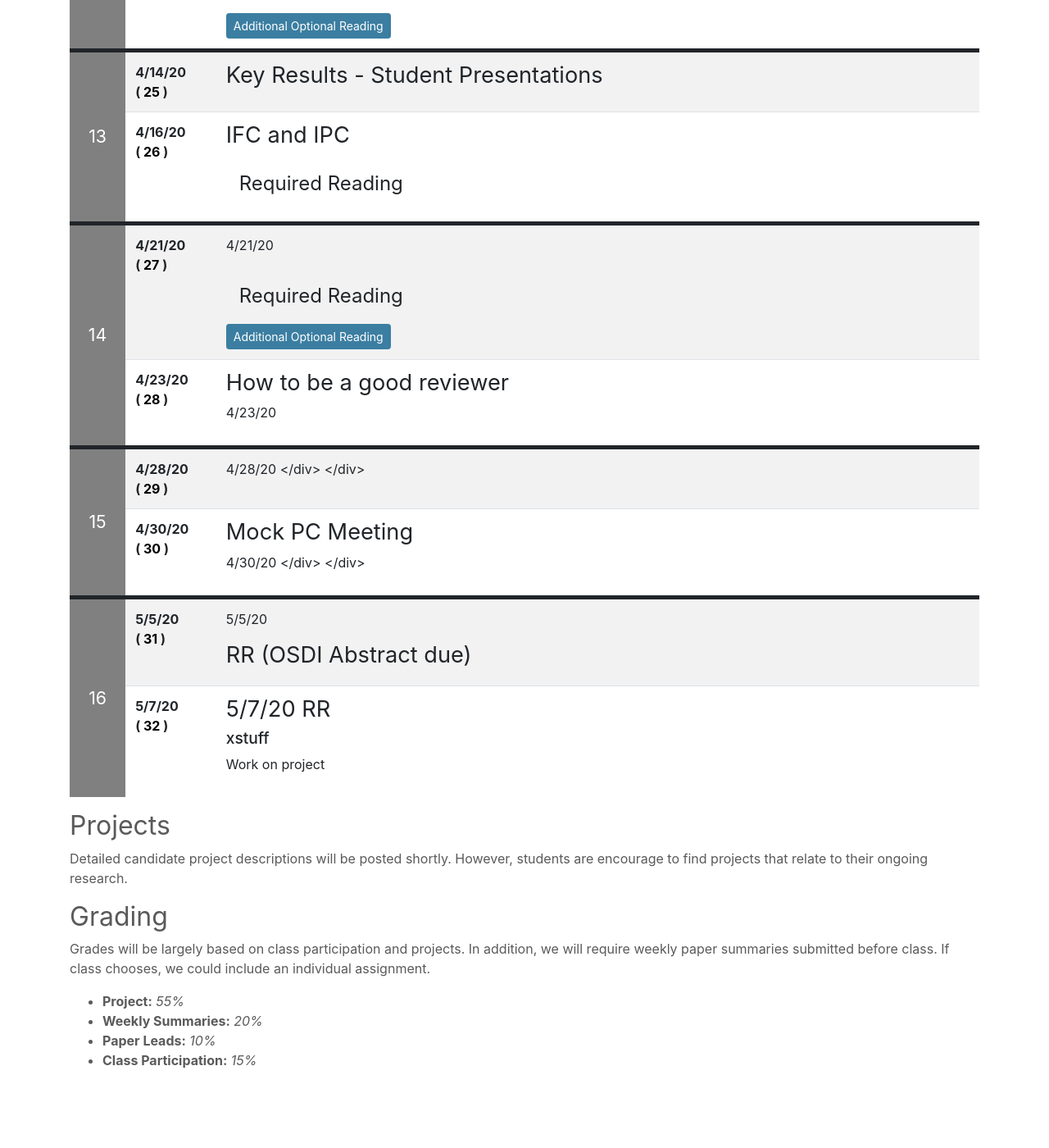
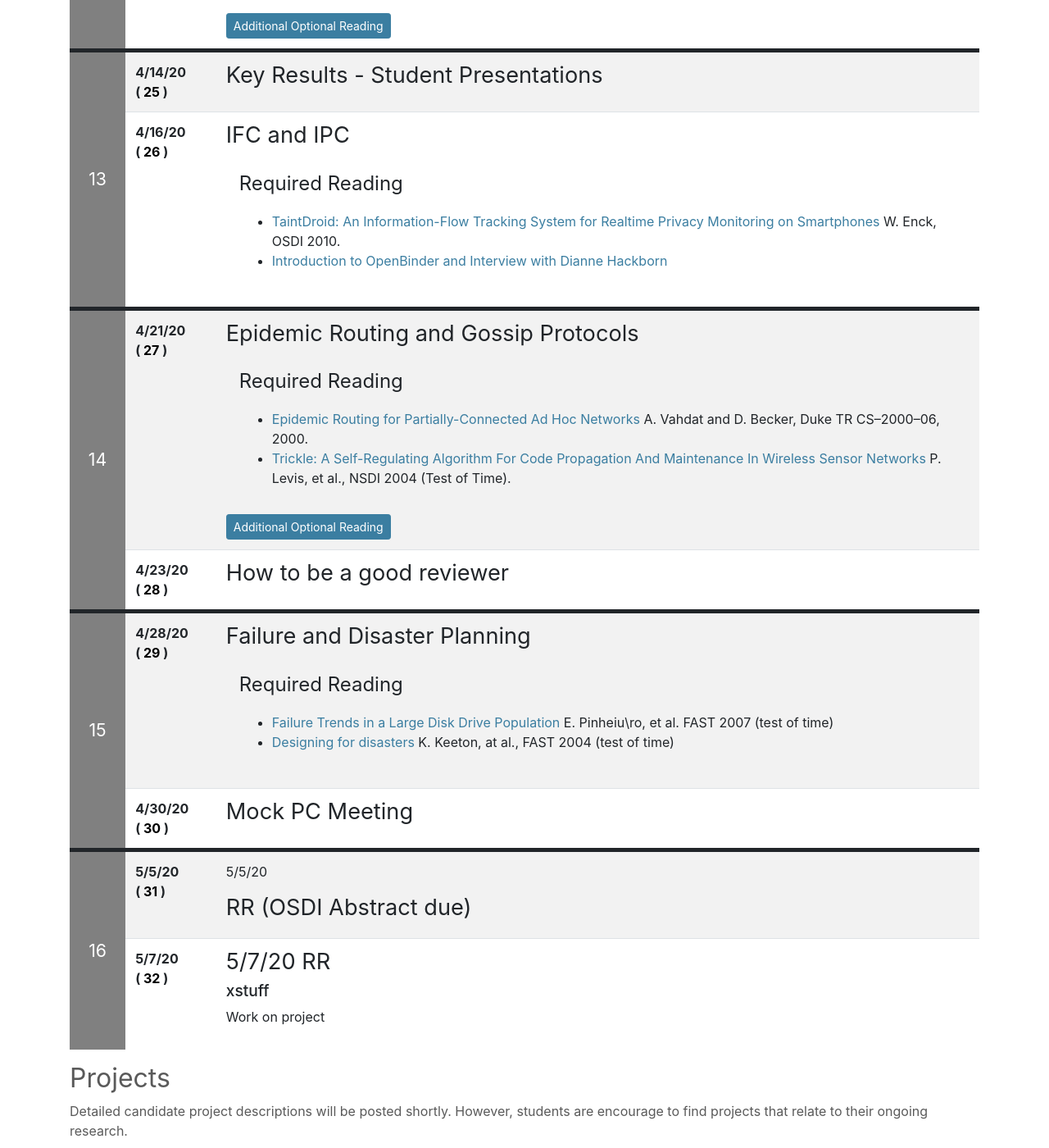
Before and after one commit to deculler/cs262b-sp20, a Jekyll site: the page built from index.md, in a window 1280 px wide and 1400 px high, scrolled down 7219 px. Shown: the whole window at 82% size. Built offline with Jekyll 4.4.1, drawn with Linux system fonts in a browser that asks for light colours; nearby versions of some CDN libraries; our own code applies the rules of GitHub Pages for plain Markdown files.

Commit message:
add lectures

```diff
--- a/index.md
+++ b/index.md
@@ -463,33 +463,43 @@ Class time available to work on projects.
 
 <div class="reading">
 <div class="required_reading" markdown="1">
-
+* [TaintDroid: An Information-Flow Tracking System for Realtime Privacy Monitoring on Smartphones](https://www.usenix.org/legacy/event/osdi10/tech/full_papers/Enck.pdf) W. Enck, OSDI 2010.
+* [Introduction to OpenBinder and Interview with Dianne Hackborn](https://www.osnews.com/story/13674/introduction-to-openbinder-and-interview-with-dianne-hackborn/)
 </div>
 </div>
 
 {% include syllabus_entry %}
-4/21/20
+<!-- 4/21/20 -->
+## Epidemic Routing and Gossip Protocols
+
 <div class="reading">
 <div class="required_reading" markdown="1">
+* [Epidemic Routing for Partially-Connected Ad Hoc Networks](http://issg.cs.duke.edu/epidemic/epidemic.pdf) A. Vahdat and D. Becker, Duke TR CS–2000–06, 2000.
+* [Trickle: A Self-Regulating Algorithm For Code Propagation And Maintenance In Wireless Sensor Networks](https://www.usenix.org/legacy/publications/library/proceedings/nsdi04/tech/levisTrickle/levisTrickle.pdf) P. Levis, et al., NSDI 2004 (Test of Time).
 </div>
 <div class="optional_reading" markdown="1">
+* [Directed diffusion: a scalable and robust communication paradigm for sensor networks](http://people.cs.uchicago.edu/~ravenben/classes/333/papers/ige00.pdf)
 </div>
 </div>
 
 {% include syllabus_entry %}
 ## How to be a good reviewer
-4/23/20
+<!-- 4/23/20 -->
 
 {% include syllabus_entry %}
-4/28/20
+<!-- 4/28/20 -->
+## Failure and Disaster Planning
+<div class="reading">
+<div class="required_reading" markdown="1">
+* [Failure Trends in a Large Disk Drive Population](https://www.usenix.org/legacy/event/fast07/tech/full_papers/pinheiro/pinheiro.pdf) E. Pinheiu\ro, et al. FAST 2007 (test of time)
+* [Designing for disasters ](https://www.usenix.org/legacy/publications/library/proceedings/fast04/tech/full_papers/keeton/keeton.pdf) K. Keeton, at al., FAST 2004 (test of time)
 </div>
 </div>
 
+
 {% include syllabus_entry %}
 ## Mock PC Meeting
-4/30/20
-</div>
-</div>
+<!-- 4/30/20 -->
 
 {% include syllabus_entry %}
 5/5/20
```
